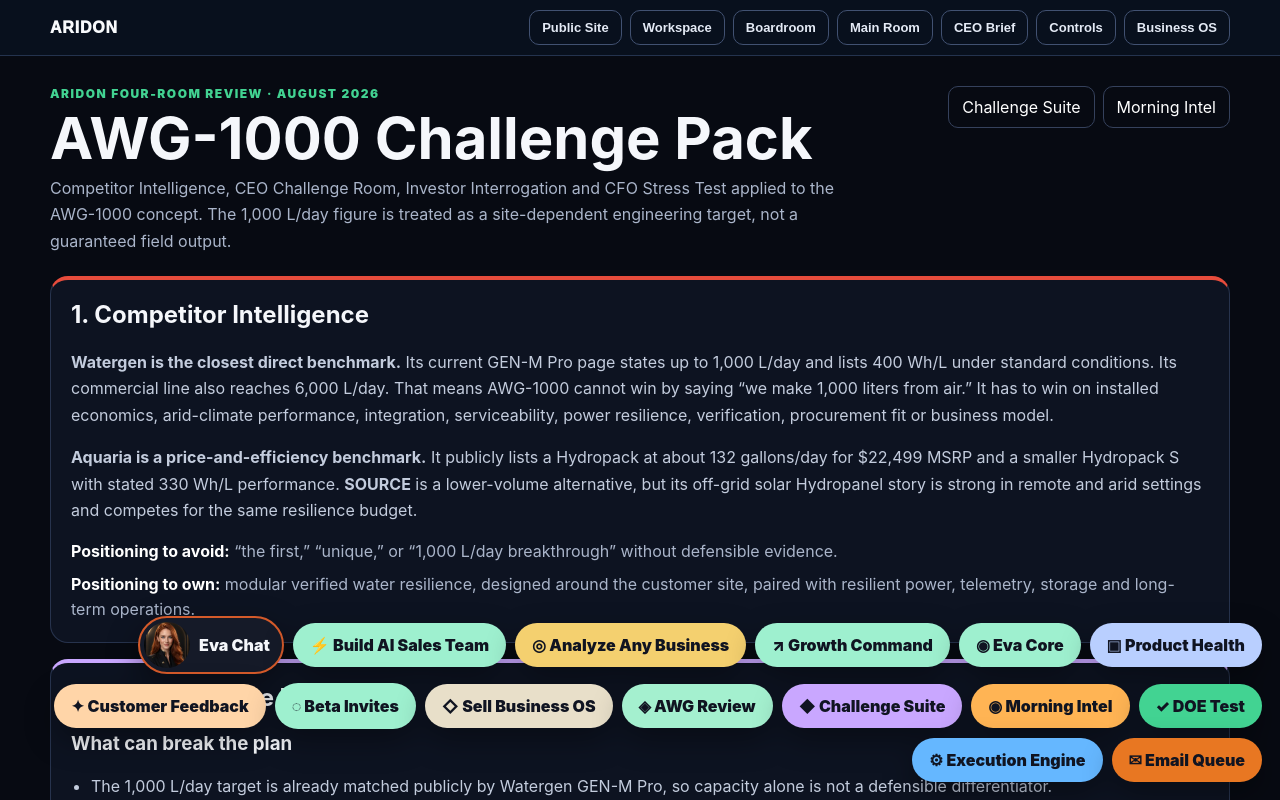
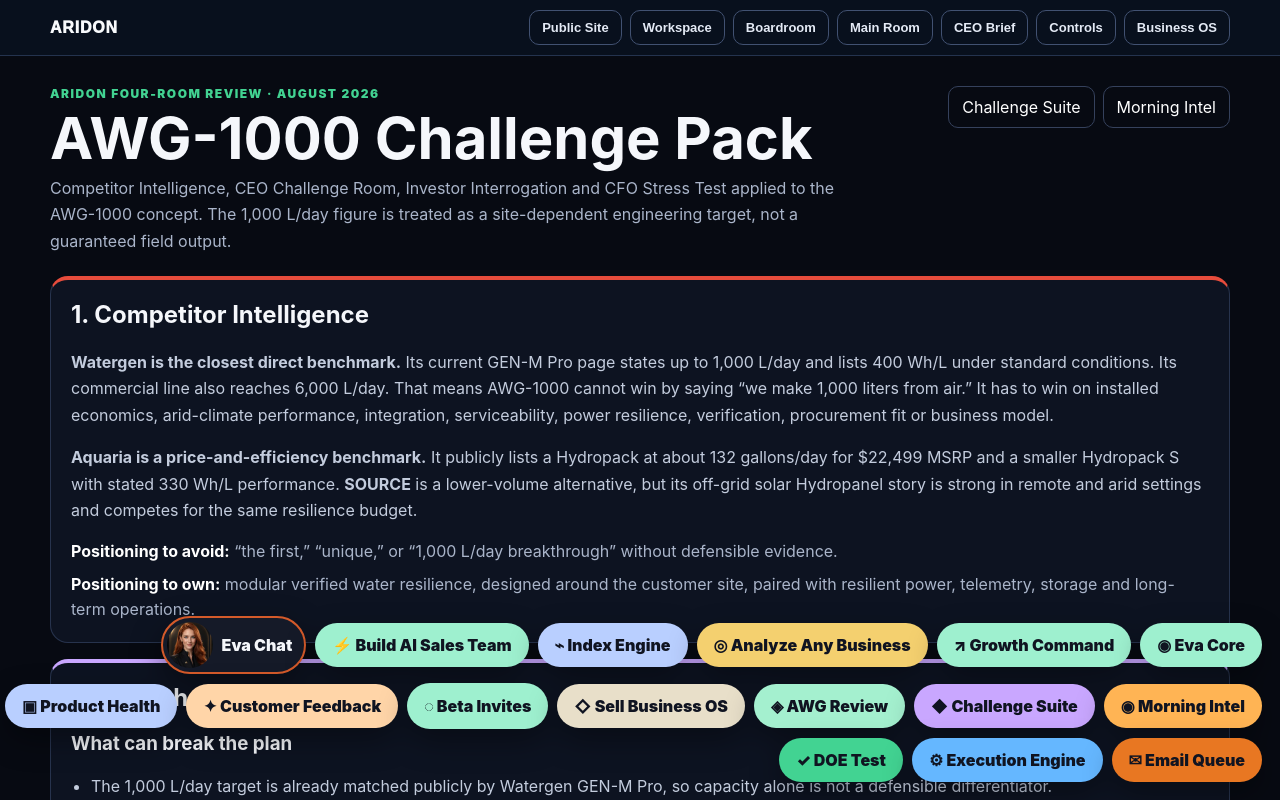
Before and after one commit to jimrusk/aridon-app, a Next.js app: page /advisors/awg1000 in a window 1280 px wide. Shown: the top 800 px of the page. Built offline with nearby package versions, Linux system fonts and the light colour scheme.

Commit message:
Add Index Engine launcher

```diff
--- a/app/InternalLaunchers.tsx
+++ b/app/InternalLaunchers.tsx
@@ -22,6 +22,7 @@ export default function InternalLaunchers() {
     pathname.startsWith('/daily-demos') ||
     pathname.startsWith('/opportunity-intelligence') ||
     pathname.startsWith('/analyze-business') ||
+    pathname.startsWith('/site-indexing') ||
     pathname.startsWith('/sales-team') ||
     pathname.startsWith('/eva-chat')
   ) return null;
@@ -32,6 +33,7 @@ export default function InternalLaunchers() {
         <img src={EVA_AVATAR} alt="Eva" style={{ width: '46px', height: '46px', borderRadius: '50%', objectFit: 'cover', display: 'block' }} /><span>Eva Chat</span>
       </Link>
       <Link href="/sales-team" aria-label="Build an AI sales team from a company website" style={{ ...launcherStyle, background: '#9EF0CF' }}>⚡ Build AI Sales Team</Link>
+      <Link href="/site-indexing" aria-label="Open Aridon Index Engine" style={{ ...launcherStyle, background: '#B9CFFF' }}>⌁ Index Engine</Link>
       <Link href="/analyze-business" aria-label="Analyze any business website" style={{ ...launcherStyle, background: '#F4D06F' }}>◎ Analyze Any Business</Link>
       <Link href="/business-os/growth-command" aria-label="Open Aridon Growth Command" style={{ ...launcherStyle, background: '#9EF0CF' }}>↗ Growth Command</Link>
       <Link href="/eva-core" aria-label="Open Eva Core inner-world lab" style={{ ...launcherStyle, background: '#9EF0CF' }}>◉ Eva Core</Link>
```
